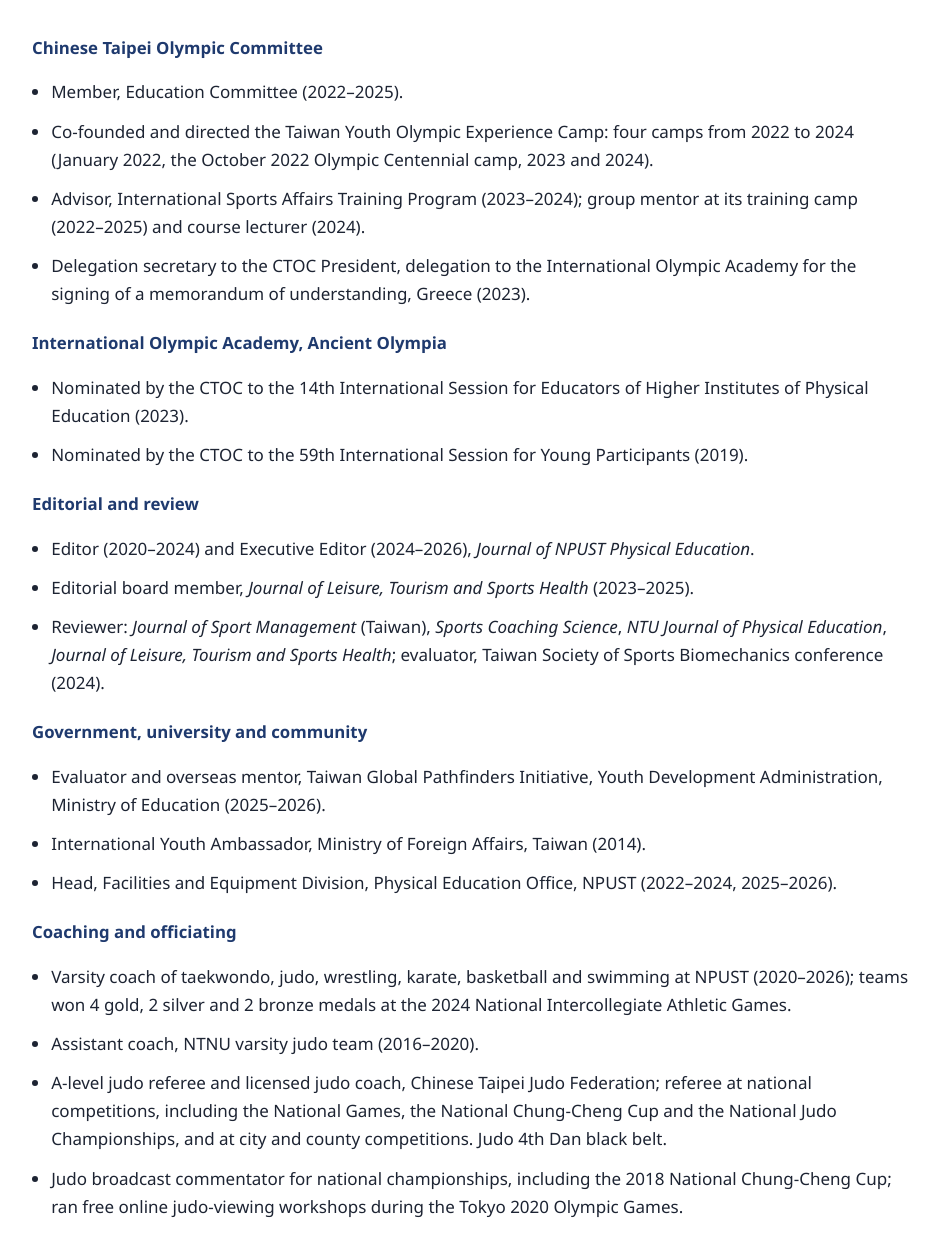
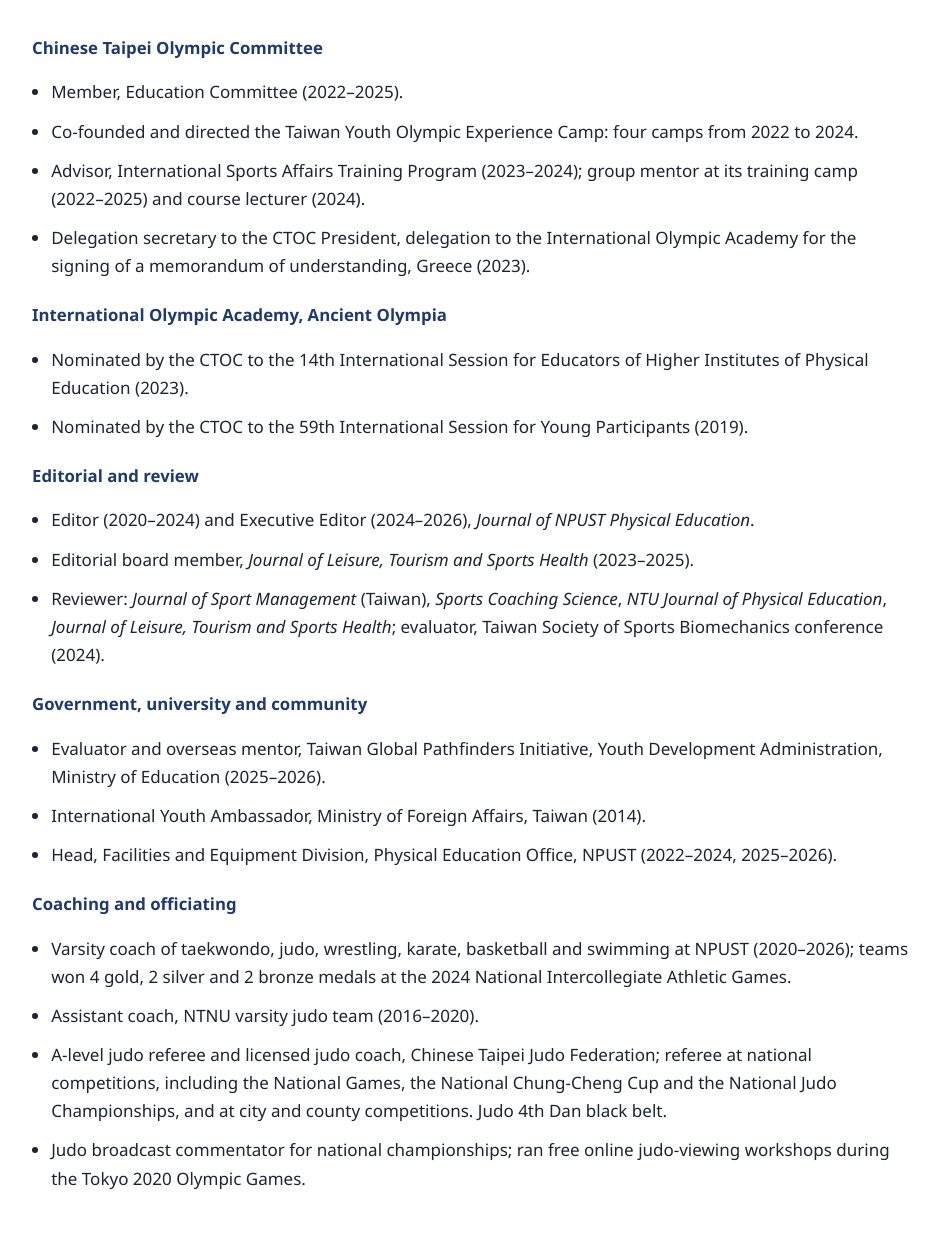
Before and after one commit to ianyijenyang/ianyijenyang.github.io, a plain HTML site: page index.html in a window 1280 px wide. Shown: the part 4728-5979 px from the top of the page, without its empty margins (168-1107 px from the left). Drawn offline with nearby package versions, Linux system fonts and the light colour scheme.

Commit message:
Simplify camp and commentator lines

```diff
--- a/index.html
+++ b/index.html
@@ -188,7 +188,7 @@
     <h3>Chinese Taipei Olympic Committee</h3>
     <ul class="plain">
       <li>Member, Education Committee (2022–2025).</li>
-      <li>Co-founded and directed the Taiwan Youth Olympic Experience Camp: four camps from 2022 to 2024 (January 2022, the October 2022 Olympic Centennial camp, 2023 and 2024).</li>
+      <li>Co-founded and directed the Taiwan Youth Olympic Experience Camp: four camps from 2022 to 2024.</li>
       <li>Advisor, International Sports Affairs Training Program (2023–2024); group mentor at its training camp (2022–2025) and course lecturer (2024).</li>
       <li>Delegation secretary to the CTOC President, delegation to the International Olympic Academy for the signing of a memorandum of understanding, Greece (2023).</li>
     </ul>
@@ -214,7 +214,7 @@
       <li>Varsity coach of taekwondo, judo, wrestling, karate, basketball and swimming at NPUST (2020–2026); teams won 4 gold, 2 silver and 2 bronze medals at the 2024 National Intercollegiate Athletic Games.</li>
       <li>Assistant coach, NTNU varsity judo team (2016–2020).</li>
       <li>A-level judo referee and licensed judo coach, Chinese Taipei Judo Federation; referee at national competitions, including the National Games, the National Chung-Cheng Cup and the National Judo Championships, and at city and county competitions. Judo 4th Dan black belt.</li>
-      <li>Judo broadcast commentator for national championships, including the 2018 National Chung-Cheng Cup; ran free online judo-viewing workshops during the Tokyo 2020 Olympic Games.</li>
+      <li>Judo broadcast commentator for national championships; ran free online judo-viewing workshops during the Tokyo 2020 Olympic Games.</li>
     </ul>
   </section>
 
```
